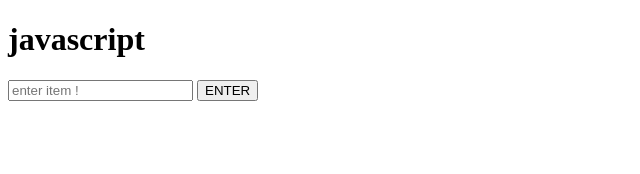
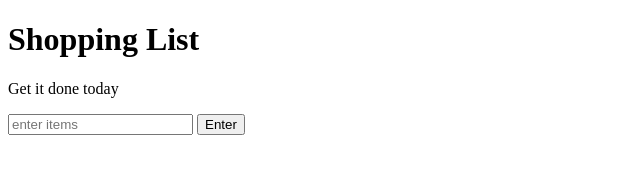
Before and after one commit to ibodum/todo, a plain HTML site: page index.html in a window 1280 px wide. Shown: the whole page, without its empty margins (0-640 px from the left). Drawn offline with Linux system fonts and the light colour scheme.

Commit message:
Update index.html

```diff
--- a/index.html
+++ b/index.html
@@ -1,22 +1,24 @@
 <!DOCTYPE html>
 <html>
 <head>
-	<title>javascript</title>
-	  <meta charset="UTF-8">
-  <meta name="description" content="to do list">
-  <meta name="keywords" content="HTML, CSS, JavaScript">
-  <meta name="author" content="ibodum">
-  <meta name="viewport" content="width=device-width, initial-scale=1.0">
-	<link rel="stylesheet" type="text/css" href="styleq.css">
+	<title>Javascript + DOM</title>
+	<link rel="stylesheet" type="text/css" href="style.css">
 </head>
 <body>
-	<h1>javascript</h1>
-	<input id="userinput" type="text"  placeholder="enter item !">
-	<button id="enter">ENTER</button>
+	<h1>Shopping List</h1>
+	<p id="first">Get it done today</p>
+<div>
+	<input id="userinput" type="text" placeholder="enter items">
+	<button id="enter">Enter</button>
 	<ul>
-
+		<!-- <li class="bold red" random="23">Notebook</li>
+		<li>egg<button class="but">delete</button></li>
+		<li>milk<button class="but">delete</button></li>
+		<li>bread<button class="but">delete</button></li>
+		<li>avacado<button class="but">delete</button></li>
+		<li>tomato<button class="but">delete</button></li> -->
 	</ul>
-
-<script type="text/javascript" src="script.js"></script>
+</div>
+	<script type="text/javascript" src="script.js"></script>
 </body>
 </html>
```
